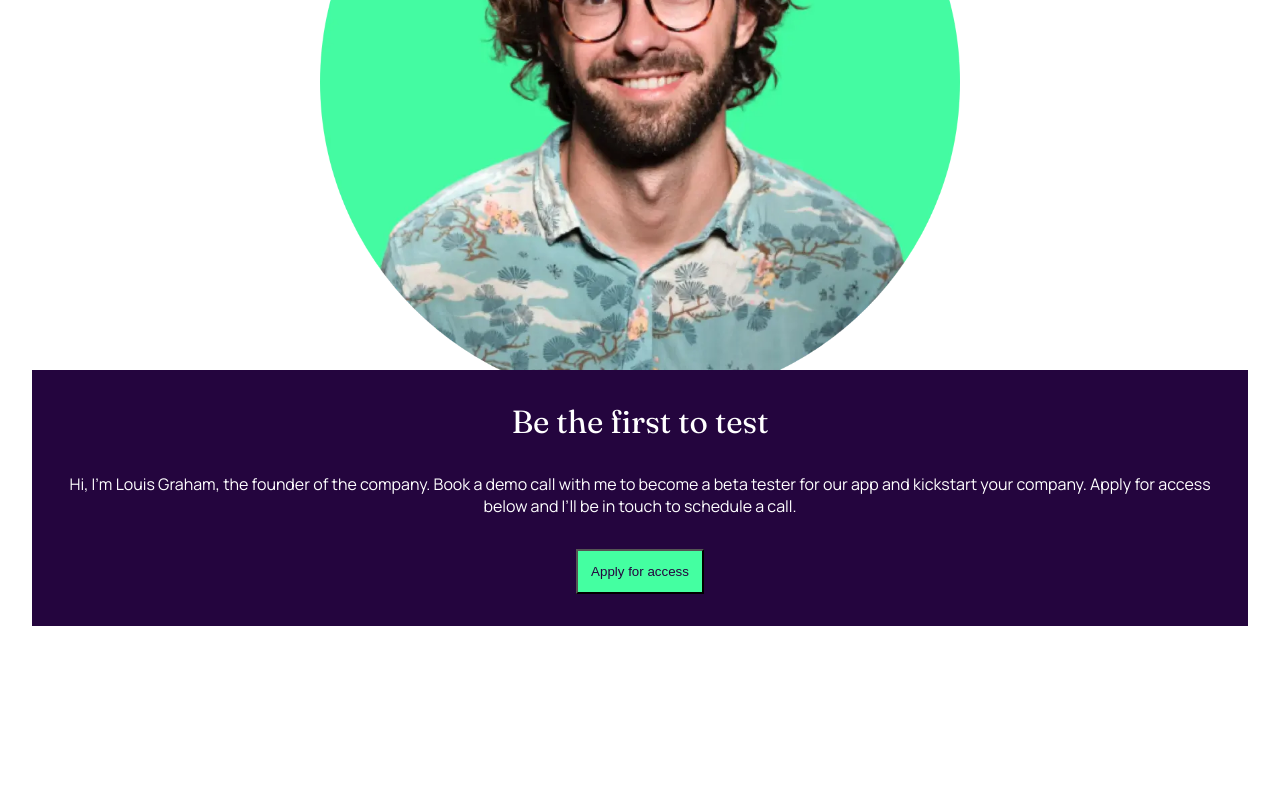
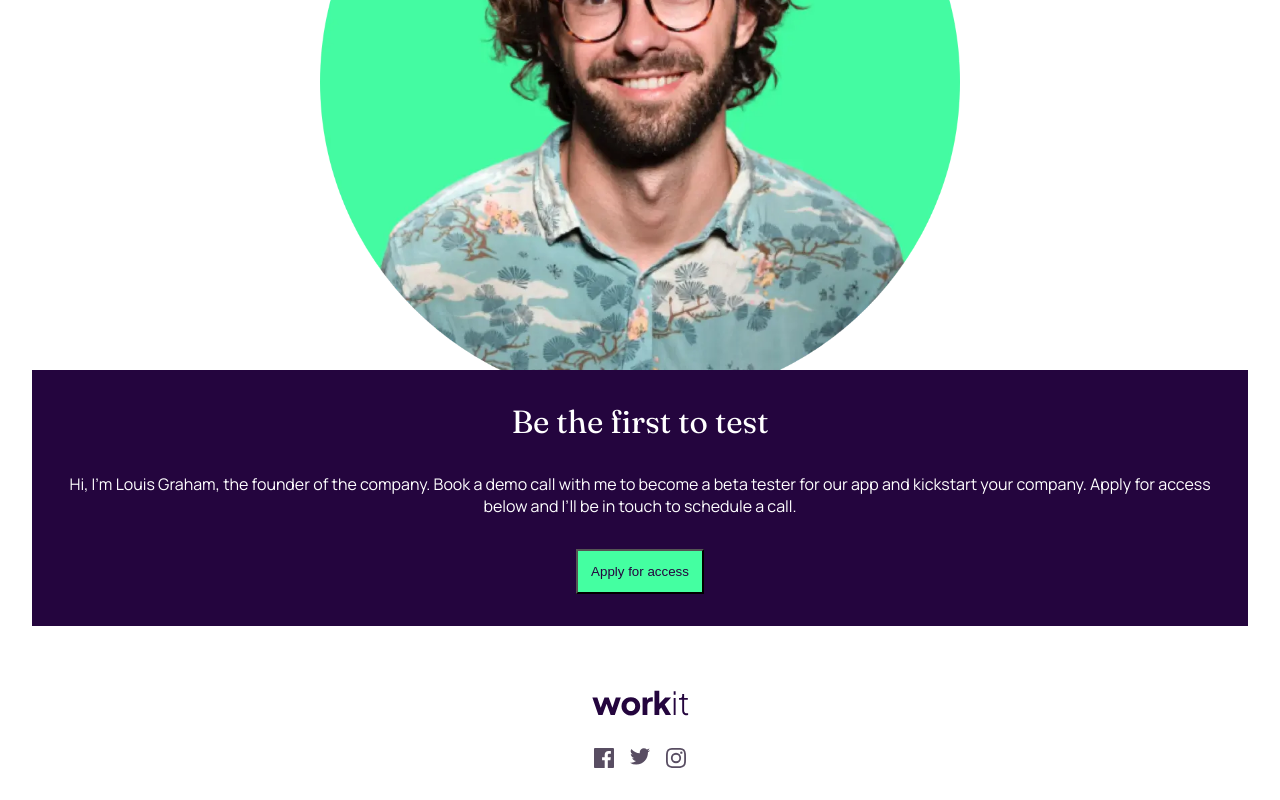
Before and after one commit to mckoyd/wolf-workit-landing, a React app: page /#/ in a window 1280 px wide. Shown: the part 1896-2696 px from the top of the page. Before the commit the page ends 2554 px from the top, so only its background shows below. Built offline with nearby package versions, Linux system fonts and the light colour scheme.

Commit message:
adds footer

```diff
--- a/src/pages/Landing.tsx
+++ b/src/pages/Landing.tsx
@@ -1,5 +1,9 @@
 import React from "react";
 import { ReactComponent as LogoLight } from "../assets/images/logo-light.svg";
+import { ReactComponent as LogoDark } from "../assets/images/logo-dark.svg";
+import { ReactComponent as IconFacebook } from "../assets/images/icon-facebook.svg";
+import { ReactComponent as IconInstagram } from "../assets/images/icon-instagram.svg";
+import { ReactComponent as IconTwitter } from "../assets/images/icon-twitter.svg";
 import ImageHero from "../assets/images/image-hero.webp";
 import ImageFounder from "../assets/images/image-founder.webp";
 
@@ -64,6 +68,14 @@ const Landing: React.FC = () => {
           </button>
         </div>
       </div>
+      <footer className="landing__footer-container">
+        <LogoDark className="landing__logo" />
+        <div className="landing__social-links">
+          <IconFacebook className="landing__icon" />
+          <IconTwitter className="landing__icon" />
+          <IconInstagram className="landing__icon" />
+        </div>
+      </footer>
     </>
   );
 };
--- a/src/styles/Landing.css
+++ b/src/styles/Landing.css
@@ -153,3 +153,16 @@
   background: #44ffa1;
   color: #24053e;
 }
+
+.landing__footer-container {
+  display: flex;
+  flex-direction: column;
+  justify-content: center;
+  align-items: center;
+}
+
+.landing__social-links {
+  display: flex;
+  gap: 1em;
+  margin-bottom: 2em;
+}
```
